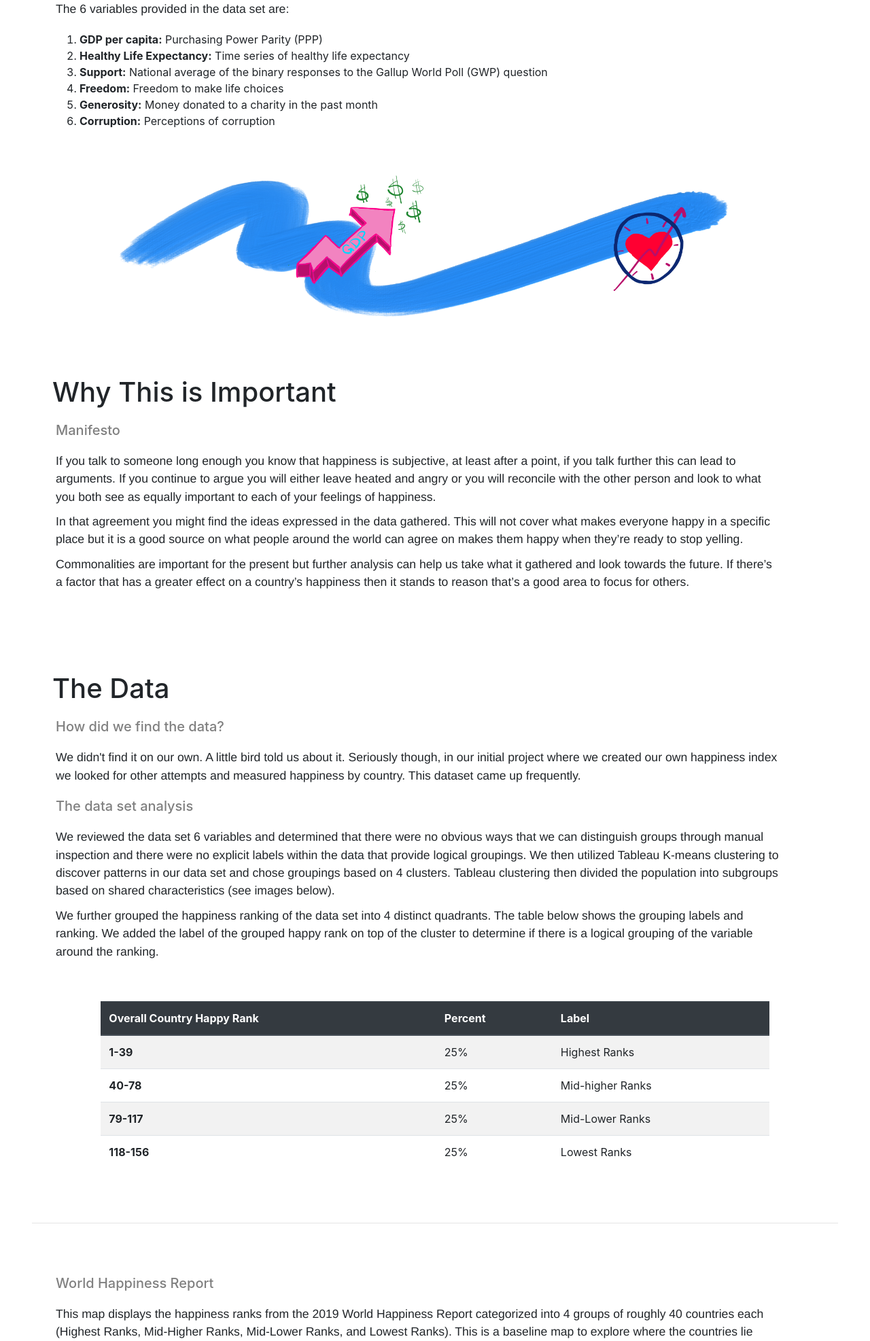
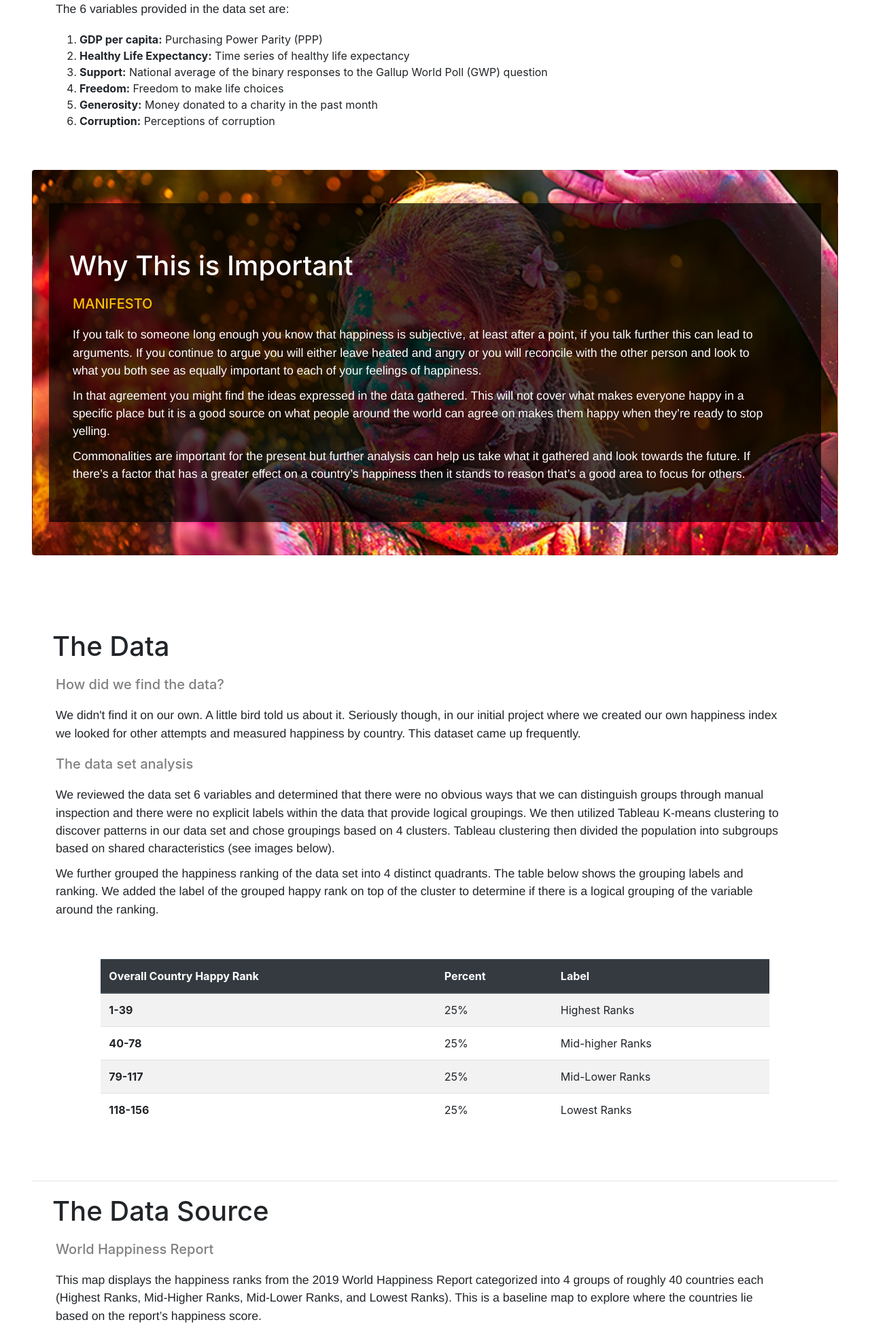
Before and after one commit to anishaa95/Happiness_Index_Final_Project, a Flask app: page /project3 in a window 1280 px wide. Shown: the part 934-2907 px from the top of the page at 68% size. Run offline with Flask 2, Linux system fonts and the light colour scheme; data that the repository does not hold is empty; some libraries are stand-ins or nearby versions.

Commit message:
HTML Image update

```diff
--- a/templates/project3.html
+++ b/templates/project3.html
@@ -126,17 +126,17 @@
                     </div>
                 </div>
             </section>
-            <div class="row align-items-center">
-                <div class="col-md-12">
-                    <img src="static/Images/Bar_index.png" class="img-fluid image_box" alt="Image TBD">
-                </div>
-            </div>
             <section>
                 <!-- End of Index section -->
                 <!-- Why is Importat section -->
                 <div class="row-md-12 row_groups">
+                    <div class="card card-image" style="background-image: url(static/Images/holi_festival_in_india_full.png.jpeg); background-position: center; background-size:cover;">
+                        <div class="text-white text-center rgba-stylish-strong py-5 px-4">
+                          <div class="py-5" style="background-color: rgba(0, 0, 0, 0.7);">
+
+                            <!-- Content -->
                             <h1>Why This is Important</h1>
-                    <h5>Manifesto</h5>
+                            <h5 class="text-warning">MANIFESTO</h5>
                             <p>If you talk to someone long enough you know that happiness is subjective, at least after a point,
                                 if you talk further this can lead to arguments. If you continue to argue you will either leave
                                 heated and angry or you will reconcile with the other person and look to what you both see as
@@ -149,6 +149,10 @@
                             <p>Commonalities are important for the present but further analysis can help us take what it
                                 gathered and look towards the future. If there’s a factor that has a greater effect on a country’s
                                 happiness then it stands to reason that’s a good area to focus for others.</p>
+
+                          </div>
+                        </div>
+                    </div>
                 </div>
             </section>
             <section>
@@ -208,6 +212,13 @@
             <!-- Insert here Tableau  -->
             <section>
                 <div class="row-md-12">
+                    <h1>The Data Source</h1>
+                    <h5>World Happiness Report</h5>
+                    <p>This map displays the happiness ranks from the 2019 World Happiness Report categorized
+                        into 4 groups of roughly 40 countries each (Highest Ranks, Mid-Higher Ranks, Mid-Lower
+                        Ranks, and Lowest Ranks). This is a baseline map to explore where the countries lie based on
+                        the report’s happiness score.</p>
+                    <br>
                     <div class='tableauPlaceholder' id='viz1591548946274' style='position: relative'><noscript><a
                                 href='#'><img alt=' '
                                     src='https:&#47;&#47;public.tableau.com&#47;static&#47;images&#47;Pr&#47;Project3-Map1&#47;HappyIndexMap&#47;1_rss.png'
@@ -236,18 +247,15 @@
                         scriptElement.src = 'https://public.tableau.com/javascripts/api/viz_v1.js';
                         vizElement.parentNode.insertBefore(scriptElement, vizElement);
                     </script>
-                    <div class="row-md-12 row_groups">
-                        <h5>World Happiness Report</h5>
-                        <p>This map displays the happiness ranks from the 2019 World Happiness Report categorized
-                            into 4 groups of roughly 40 countries each (Highest Ranks, Mid-Higher Ranks, Mid-Lower
-                            Ranks, and Lowest Ranks). This is a baseline map to explore where the countries lie based on
-                            the report’s happiness score.</p>
-                    </div>
                 </div>
             </section>
             <hr>
             <!-- Insert here Tableau  -->
             <section>
+                <div class="row-md-12 row_groups">
+                    <h1>The Analysis</h1>
+                    <h5>The Clusters created through K-Means using the GDP per capita criteria</h5>
+                </div>
                 <div class="row-md-12">
                     <div class='tableauPlaceholder' id='viz1591549326672' style='position: relative'><noscript><a
                                 href='#'><img alt=' '
@@ -290,6 +298,9 @@
             <hr>
             <!-- Insert here Tableau  -->
             <section>
+                <div class="row-md-12 row_groups">
+                    <h5>The Clusters created through K-Means using the generosity criteria</h5>
+                </div>
                 <div class="row-md-12">
                     <div class='tableauPlaceholder' id='viz1591567335031' style='position: relative'><noscript><a
                                 href='#'><img alt=' '
@@ -333,6 +344,9 @@
             <hr>
             <!-- Insert here Tableau  -->
             <section>
+                <div class="row-md-12 row_groups">
+                    <h5>The Clusters created through K-Means using the perception of corruption criteria</h5>
+                </div>
                 <div class="row-md-12">
                     <div class='tableauPlaceholder' id='viz1591567511965' style='position: relative'><noscript><a
                                 href='#'><img alt=' '
```
Also changed, not shown: static/Images/holi_festival_in_india_full.png.jpeg (added). Lines whose indentation alone changed are shown as unchanged.
